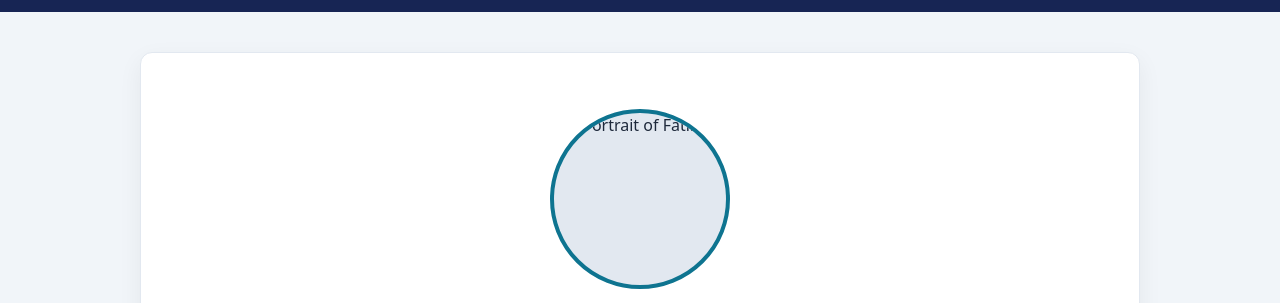
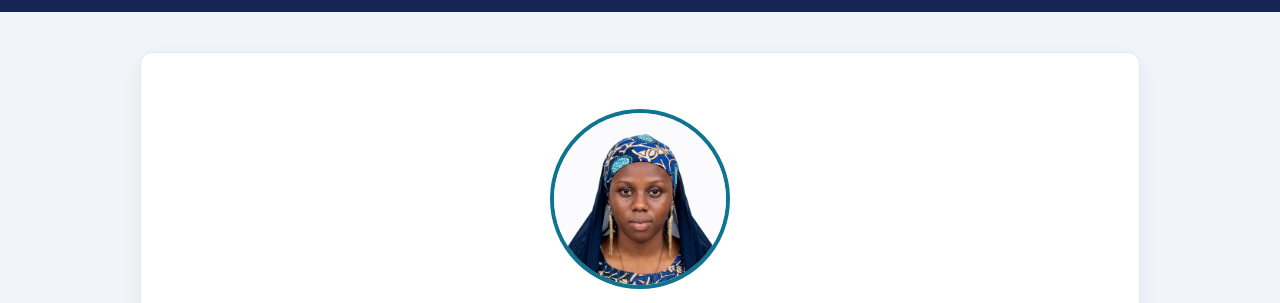
Before and after one commit to Melazeetech/FatimaHamisuPortfolio, a plain HTML site: page index.html in a window 1280 px wide. Shown: the part 60-363 px from the top of the page. Drawn offline with Linux system fonts and the light colour scheme.

Commit message:
Fix image source for portrait in index.html

```diff
--- a/index.html
+++ b/index.html
@@ -25,7 +25,7 @@
 
     <main>
         <section class="card hero">
-            <img class="portrait" src="Passport.jpg.jpeg" alt="Portrait of Fatima" width="180" height="180">
+            <img class="portrait" src="passport.jpg" alt="Portrait of Fatima" width="180" height="180">
             <h1>Welcome, I'm Fatima</h1>
             <p class="hero-intro">Computer Science student at MIVA Open University, web developer enthusiast, and technology innovator building practical digital tools.</p>
             <a href="projects.html" class="btn">View My Projects</a>
```
